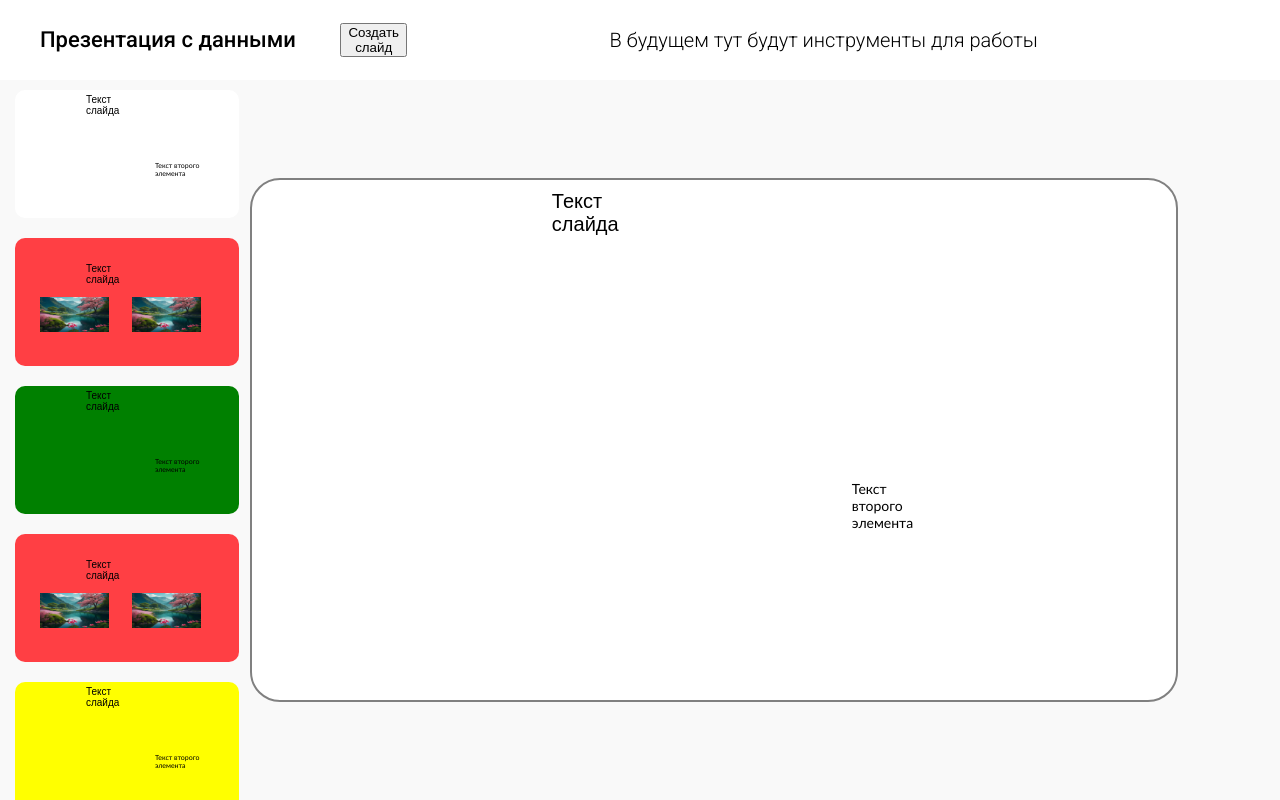
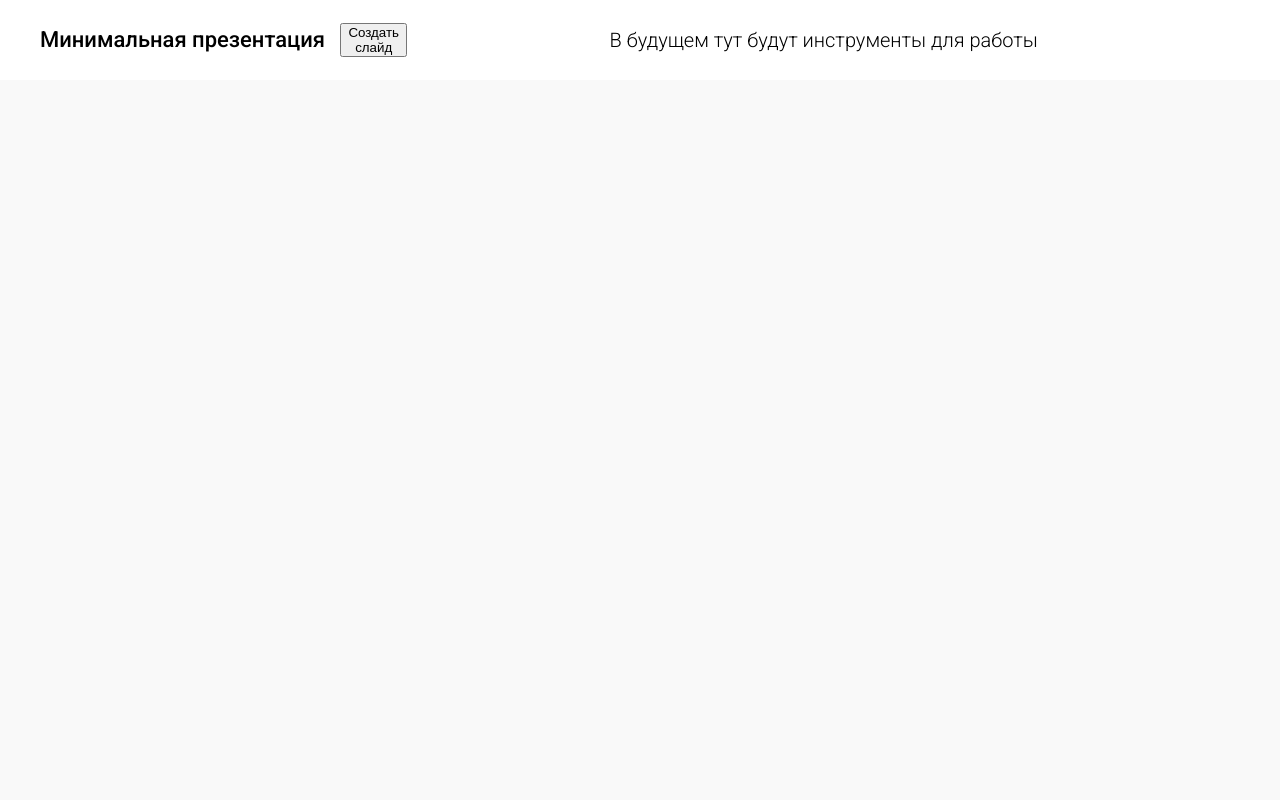
Before and after one commit to NikitaDudinov/Presentation_Maker, a React (Vite) app: page / in a window 1280 px wide. Built offline with nearby package versions, Linux system fonts and the light colour scheme.

Commit message:
Поправил минимальные данные презентации

```diff
--- a/src/components/Presentation/Presentation.tsx
+++ b/src/components/Presentation/Presentation.tsx
@@ -5,12 +5,12 @@ import { Toolbar } from "../Toolbar/Toolbar"
 import { SlideBar } from "../SlideBar/SlideBar"
 import { CurrentSlide } from "../CurrentSlide/CurrentSlide"
 import styles from './Presentation.module.css'
-import { maxPresentation} from "../../data/Presentation"
+import { maxPresentation, minPresentation} from "../../data/Presentation"
 
 const Presentation = () => {
-    const [presentation, setPresenation] = useState<TPresentation>(maxPresentation)
+    const [presentation, setPresenation] = useState<TPresentation>(minPresentation)
     const [currentSlideId, setCurrentSlideId] = useState(
-        maxPresentation?.slides?.[0]?.id ?? null
+        minPresentation?.slides?.[0]?.id ?? null
       );
     const valueContext = {
         presentation: presentation,
--- a/src/data/Presentation.ts
+++ b/src/data/Presentation.ts
@@ -1,7 +1,7 @@
 import { TPresentation } from "../types/types"
 
 const minPresentation: TPresentation = {
-    title: '',
+    title: 'Минимальная презентация',
     select: {
         elementsId: []
     },
```
